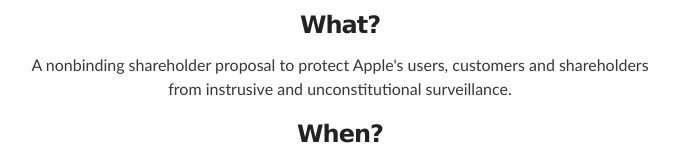
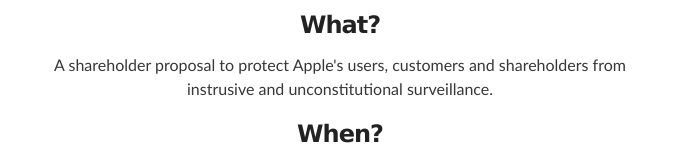
Before and after one commit to SpyLockout/spylockout, a plain HTML site: page index.html in a window 1280 px wide. Shown: the part 292-443 px from the top of the page, without its empty margins (300-979 px from the left). Drawn offline with Linux system fonts and the light colour scheme.

Commit message:
Removed not binding

```diff
--- a/index.html
+++ b/index.html
@@ -29,7 +29,7 @@
  <h1 id="project_title">Shareholder Proposal:<br/> Spy Lockout</h1>
 
   <h3> What? </h3>
-<p> A nonbinding shareholder proposal to protect Apple's users, customers and shareholders from instrusive and unconstitutional surveillance.</p>
+<p> A shareholder proposal to protect Apple's users, customers and shareholders from instrusive and unconstitutional surveillance.</p>
 
 <h3> When? </h3>
 <p> Feb 28th, 9 am </p>
```
